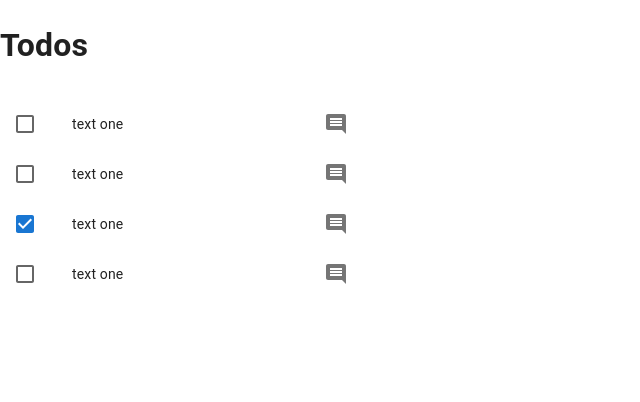
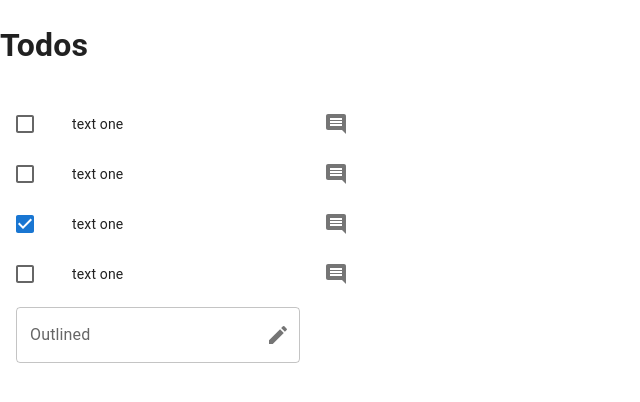
Before and after one commit to zaomarfarid/ReactTodoList, a React (Vite) app: page / in a window 1280 px wide. Shown: the top 402 px of the page, without its empty margins (0-640 px from the left). Built offline with nearby package versions, Linux system fonts and the light colour scheme.

Commit message:
The New Todo Form

```diff
--- /dev/null
+++ b/src/TodoForm.jsx
@@ -0,0 +1,35 @@
+import { Create } from "@mui/icons-material";
+import { IconButton, InputAdornment, ListItem, TextField } from "@mui/material";
+import { useState } from "react";
+
+export default function TodoForm({ addTodo }) {
+    const [text, setText] = useState('');
+    const handleChange = evt => { setText(evt.target.value) }
+    const handleSubmit = evt => {
+        evt.preventDefault();
+        addTodo(text);
+        setText('');
+    }
+    return (
+        <ListItem>
+            <form onSubmit={handleSubmit}>
+                <TextField
+                    id="outlined-basic"
+                    label="Outlined"
+                    variant="outlined"
+                    onChange={handleChange}
+                    value={text}
+                    InputProps={{
+                        endAdornment: (
+                            < InputAdornment position="end" >
+                                <IconButton aria-label="create todo" edge="end" type="submit">
+                                    <Create />
+                                </IconButton>
+                            </InputAdornment>
+                        ),
+                    }}
+                />
+            </form>
+        </ListItem>
+    )
+}
--- a/src/TodoList.jsx
+++ b/src/TodoList.jsx
@@ -1,6 +1,8 @@
 import { useState } from 'react';
 import List from '@mui/material/List';
 import TodoItem from './TodoItem';
+import TodoForm from './TodoForm';
+
 const initialTodos = [
     { id: 1, text: 'text one', completed: false },
     { id: 2, text: 'text one', completed: false },
@@ -26,6 +28,10 @@
         })
     }
 
+    const addTodo = text => {
+        setTodos(prevTodos => ([...prevTodos, { id: 5, text: text, completed: false }]))
+    }
+
     return (
         <List sx={{ width: '100%', maxWidth: 360, bgcolor: 'background.paper' }}>
             {todos.map((todo) => (
@@ -36,6 +42,7 @@
                     toggleTodo={() => toggleTodo(todo.id)}
                 />
             ))}
+            <TodoForm addTodo={addTodo} />
         </List >
     )
 }
```
